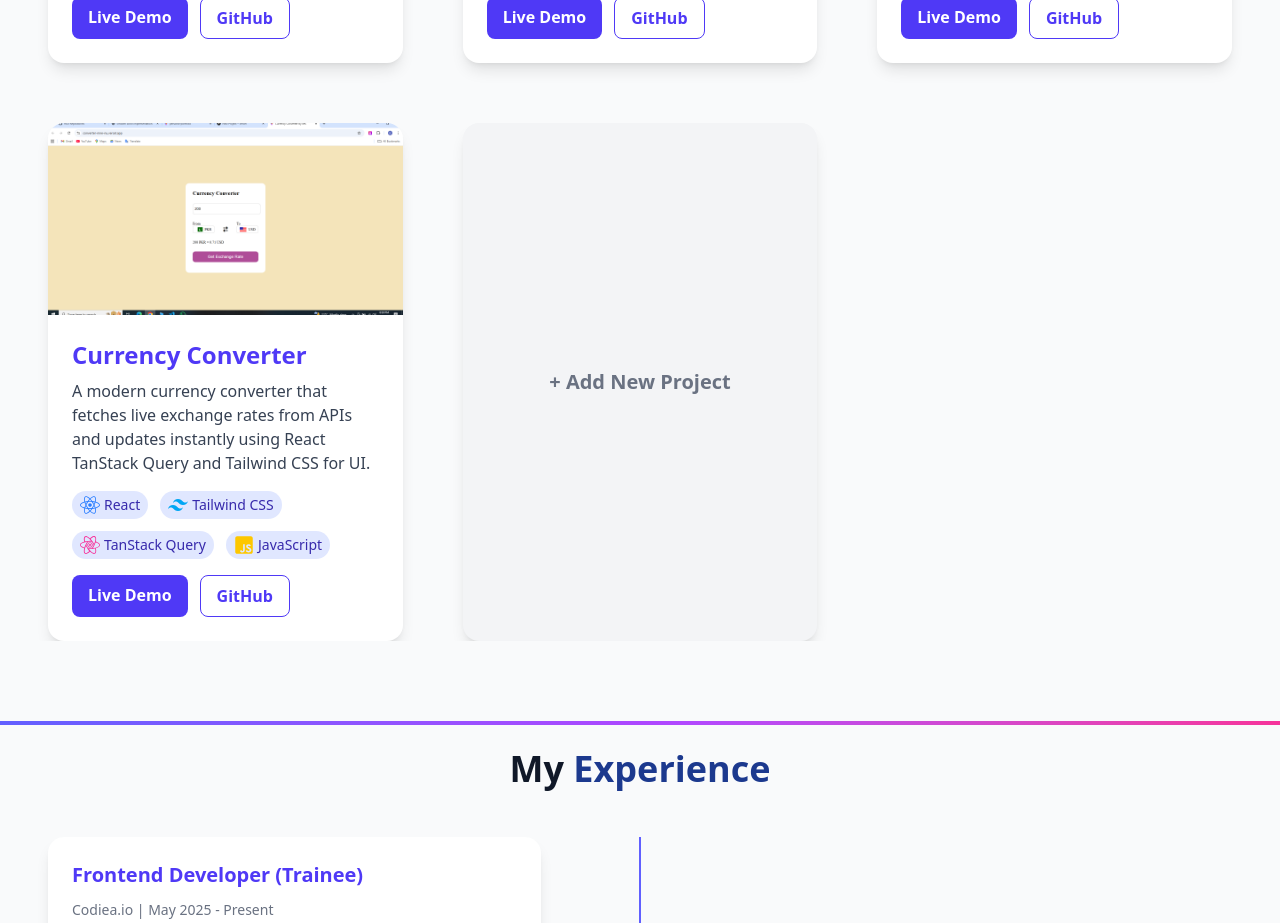
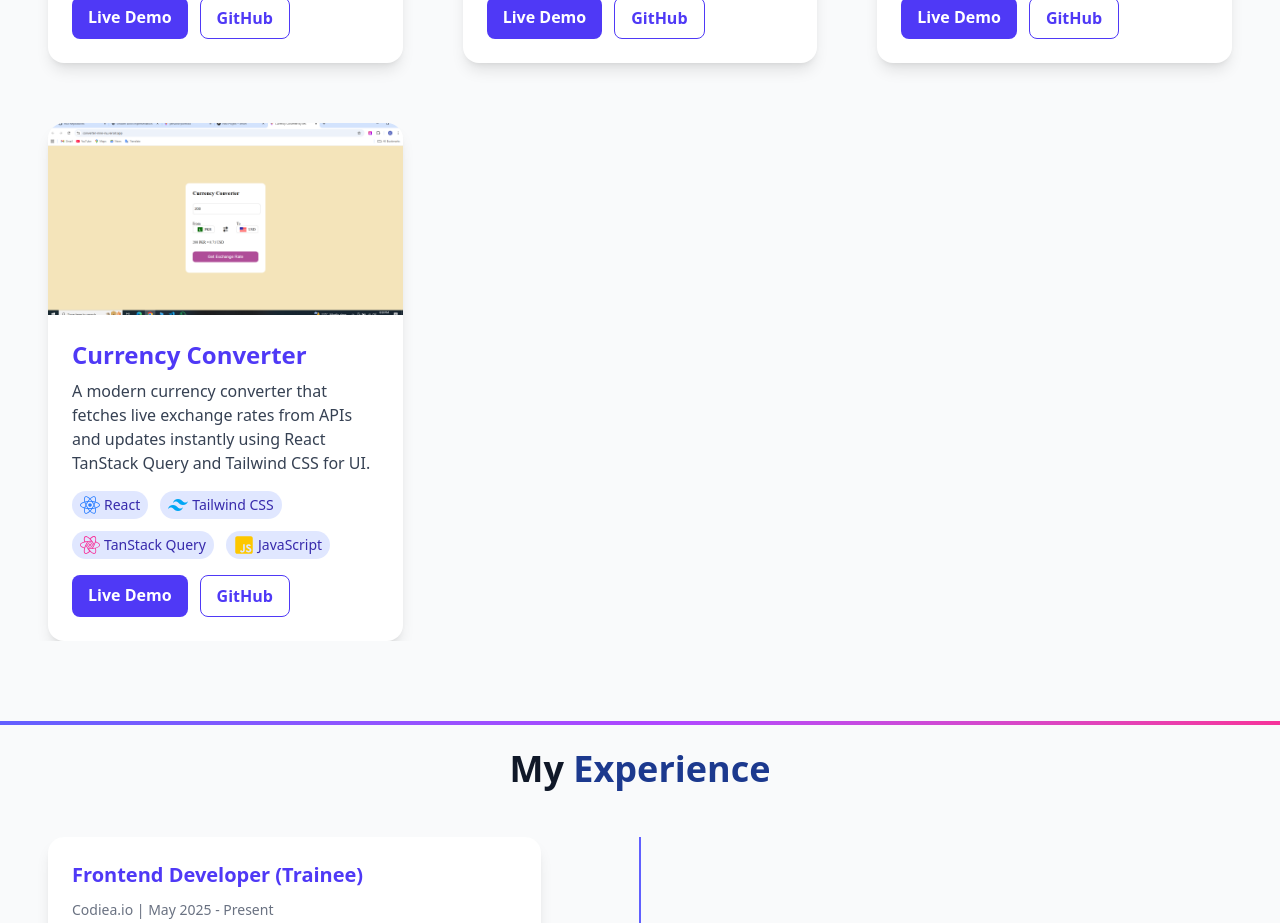
Before and after one commit to Mahikhalid123/Profile, a React (Vite) app: page / in a window 1280 px wide. Shown: the part 3480-4403 px from the top of the page. Built offline with nearby package versions, Linux system fonts and the light colour scheme.

Commit message:
Remove 'Add New Project' button from Projects
Removed the 'Add New Project' button from the Projects component.

```diff
--- a/src/components/project/Projects.jsx
+++ b/src/components/project/Projects.jsx
@@ -116,11 +116,7 @@ export default function Projects() {
             <ProjectCard key={idx} project={project} />
           ))}
 
-          <div className="bg-gray-100 dark:bg-gray-700 rounded-2xl shadow-lg flex items-center justify-center hover:shadow-2xl transition-shadow duration-300 cursor-pointer">
-            <span className="text-gray-500 dark:text-gray-200 font-semibold text-xl">
-              + Add New Project
-            </span>
-          </div>
+
         </div>
       </div>
     </section>
```
